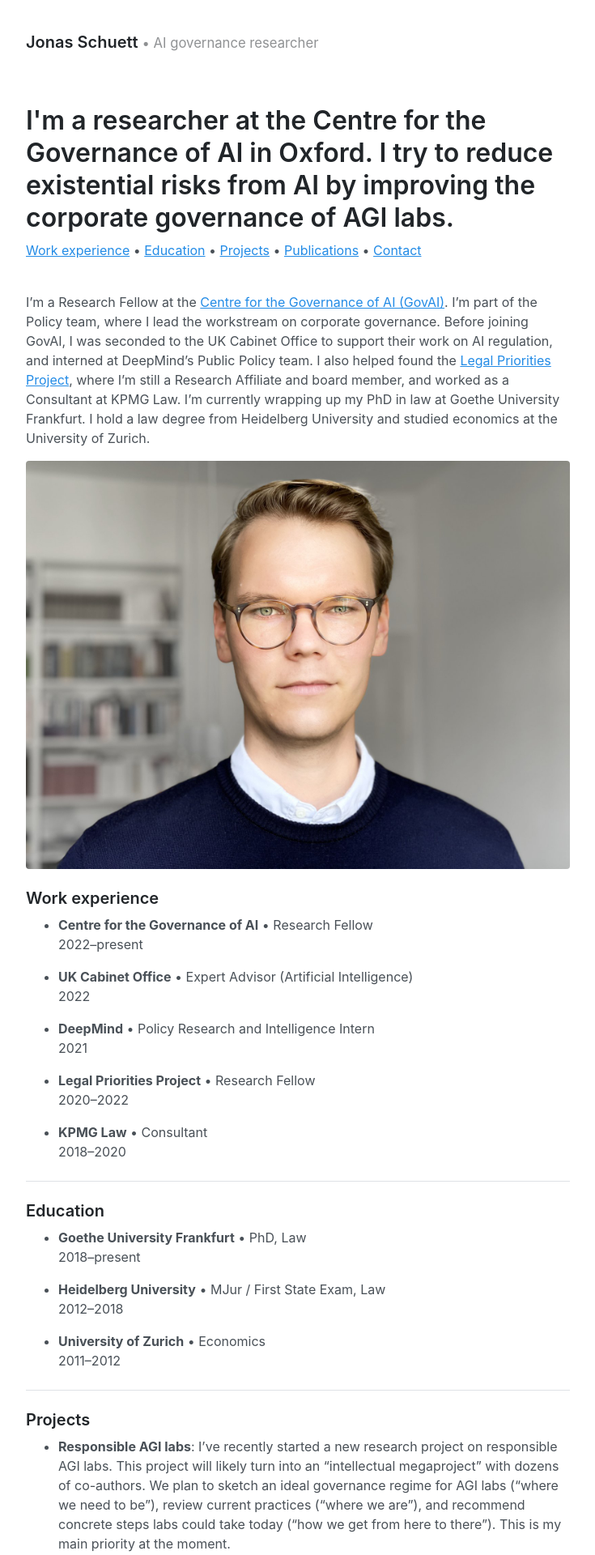
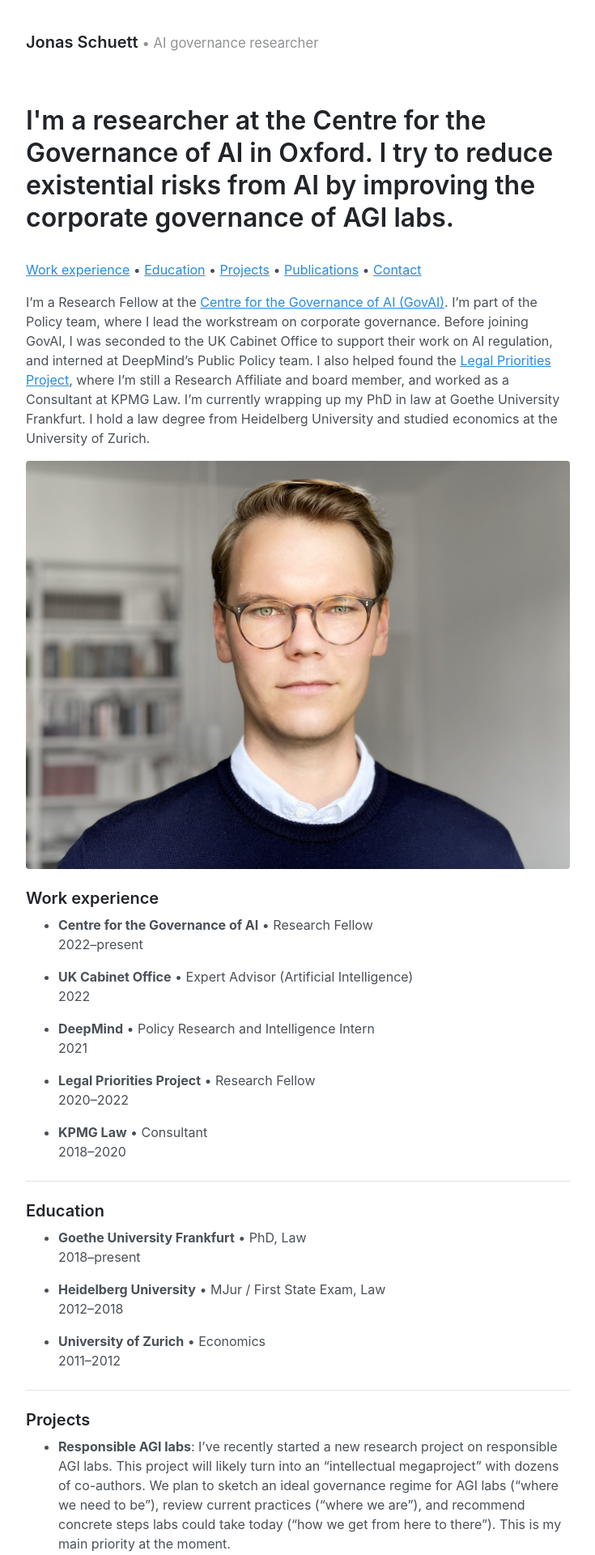
Before and after one commit to jonasschuett/jonasschuett.github.io, a Jekyll site: the page built from _posts/2020-04-04-introduction.md, in a window 1280 px wide. Shown: the top 1920 px of the page at 81% size, without its empty margins (272-1007 px from the left). Built offline with Jekyll 4.4.1, drawn with Linux system fonts in a browser that asks for light colours.

```diff
--- a/_posts/2020-04-04-introduction.md
+++ b/_posts/2020-04-04-introduction.md
@@ -3,9 +3,9 @@ layout: page
 title: I'm a researcher at the Centre for the Governance of AI in Oxford. I try to reduce existential risks from AI by improving the corporate governance of AGI labs.
 ---
 
-[Work experience](#work-experience) • [Education](#education) • [Projects](#projects) • [Publications](#publications) • [Contact](#contact)
+<br>[Work experience](#work-experience) • [Education](#education) • [Projects](#projects) • [Publications](#publications) • [Contact](#contact)<br>
 
-<br> I'm a Research Fellow at the [Centre for the Governance of AI (GovAI)](https://www.governance.ai/). I'm part of the Policy team, where I lead the workstream on corporate governance. Before joining GovAI, I was seconded to the UK Cabinet Office to support their work on AI regulation, and interned at DeepMind’s Public Policy team. I also helped found the [Legal Priorities Project](https://www.legalpriorities.org/), where I'm still a Research Affiliate and board member, and worked as a Consultant at KPMG Law. I'm currently wrapping up my PhD in law at Goethe University Frankfurt. I hold a law degree from Heidelberg University and studied economics at the University of Zurich.
+I'm a Research Fellow at the [Centre for the Governance of AI (GovAI)](https://www.governance.ai/). I'm part of the Policy team, where I lead the workstream on corporate governance. Before joining GovAI, I was seconded to the UK Cabinet Office to support their work on AI regulation, and interned at DeepMind’s Public Policy team. I also helped found the [Legal Priorities Project](https://www.legalpriorities.org/), where I'm still a Research Affiliate and board member, and worked as a Consultant at KPMG Law. I'm currently wrapping up my PhD in law at Goethe University Frankfurt. I hold a law degree from Heidelberg University and studied economics at the University of Zurich.
 
 ![Jonas Schuett](/jonasschuett.jpg "Jonas Schuett")
 
```
